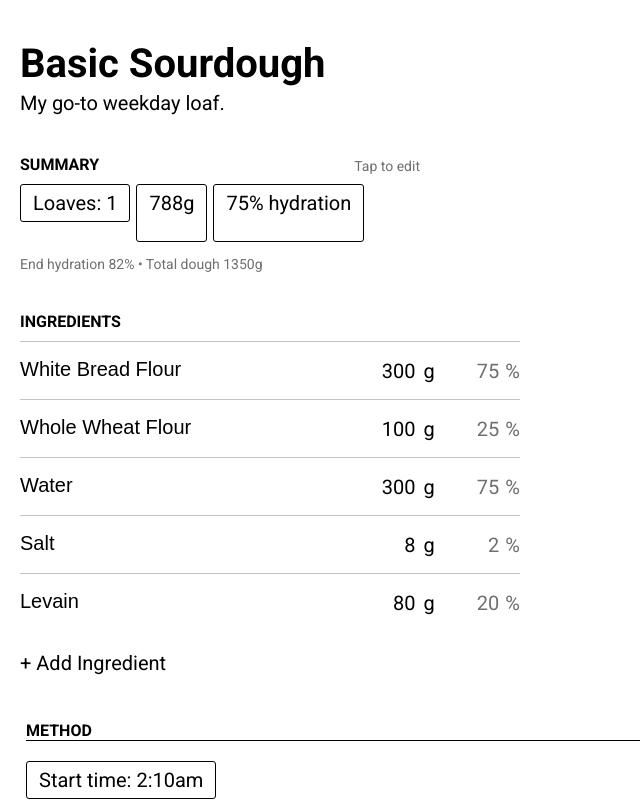
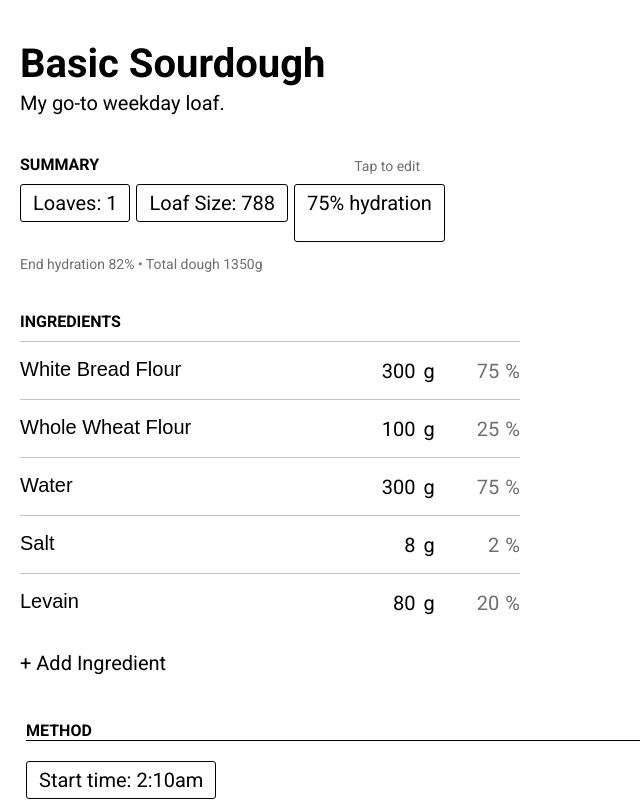
Before and after one commit to josh-cpm/bread-vue, a Vue app: page / in a window 1280 px wide. Shown: the top 801 px of the page, without its empty margins (0-640 px from the left). Built offline with nearby package versions, Linux system fonts and the light colour scheme.

Commit message:
Added editable button comonent for loaf mass.

```diff
--- a/src/components/Summary.vue
+++ b/src/components/Summary.vue
@@ -12,7 +12,14 @@
       class="summary-loaf-num"
     >
     </EditableButton>
-    <span class="summary-loaf-mass white-cta">{{ loafMass }}g</span>
+    <EditableButton
+      :name="this.$options.name"
+      :buttonValue="loafMass"
+      :label="`Loaf Size`"
+      @inputText="logger"
+      class="summary-loaf-mass"
+    >
+    </EditableButton>
     <span class="summary-loaf-hydration white-cta"
       >{{ Math.round(hydration * 100) }}% hydration</span
     >
```
